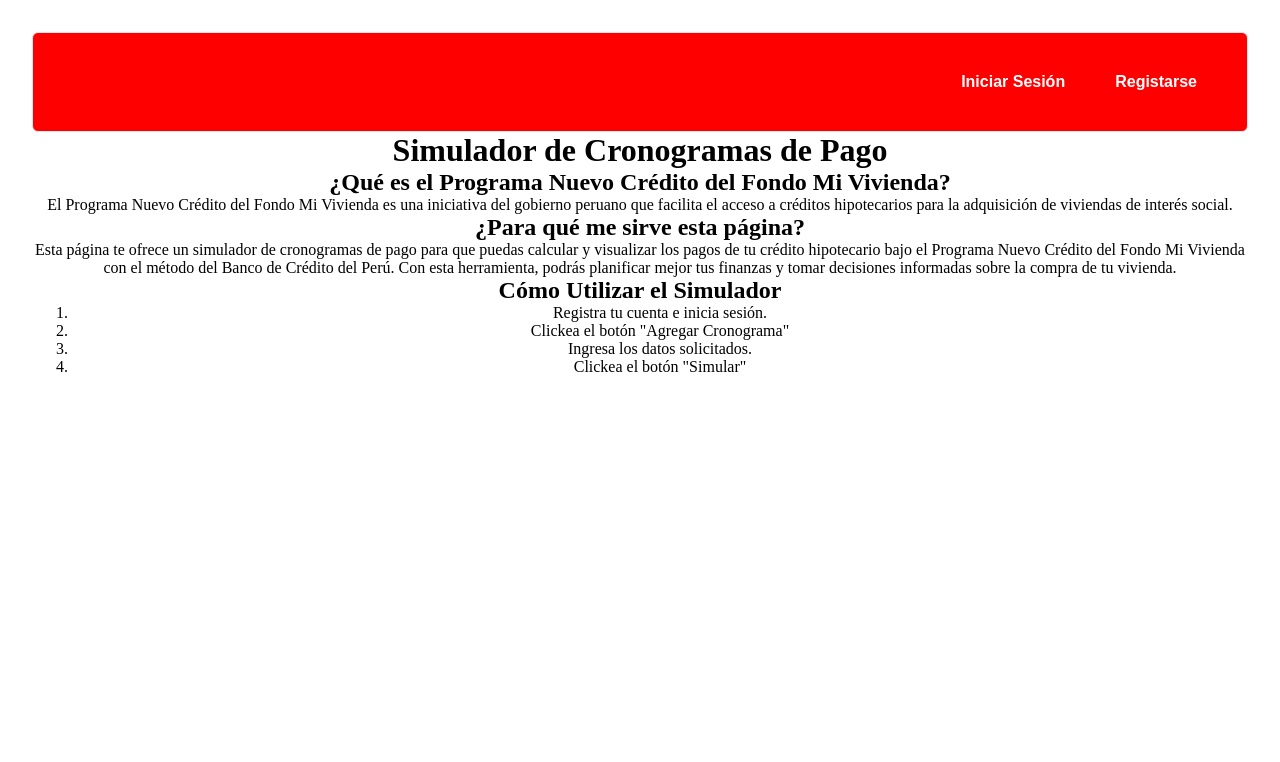
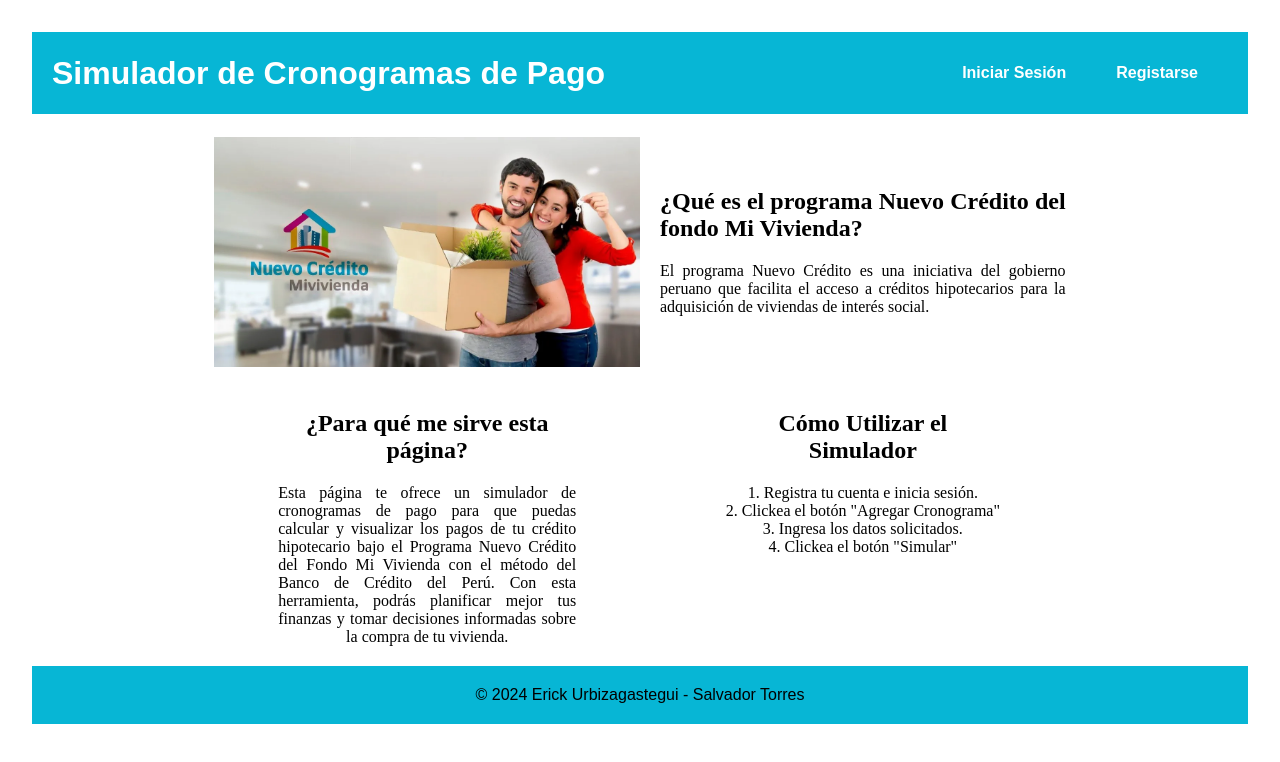
Before and after one commit to EUrbizagastegui/Simulador-Nuevo-Credito-Mi-Vivienda, a React (Vite) app: page /main-page in a window 1280 px wide. Shown: the top 762 px of the page. Built offline with nearby package versions, Linux system fonts and the light colour scheme; a web font is replaced by a local one.

Commit message:
Terminada la implementación de la Main Page.

```diff
--- a/src/components/log-in/LogIn.css
+++ b/src/components/log-in/LogIn.css
@@ -15,6 +15,7 @@
     color: white;
     text-align: justify;
     text-align-last: center;
+    line-height: 30px;
     font-size: 18px;
 }
 .log-in div:nth-child(1) {
@@ -25,3 +26,6 @@
     color: white;
     font-size: 65px;
 }
+.log-in button {
+    width: 100%;
+}
--- a/src/components/log-in/LogIn.jsx
+++ b/src/components/log-in/LogIn.jsx
@@ -2,6 +2,7 @@ import './LogIn.css'
 import { useState } from 'react';
 import LabelInput from '../label-input/LabelInput';
 import { Button } from 'primereact/button';
+import { Link } from 'react-router-dom';
 
 const LogIn = () => {
     const [email, setEmail] = useState('');
@@ -23,7 +24,9 @@ const LogIn = () => {
                 {information.map((info) =>
                     <LabelInput key={info[0]} id={info[0]} text={info[1]} state={info[2]} setState={info[3]} />
                 )}
-                <Button label='Iniciar Sesión' />
+                <Link to='/home'>
+                    <Button label='Iniciar Sesión' />
+                </Link>
             </div>
         </div>
     )
--- a/src/components/main-page/MainPage.css
+++ b/src/components/main-page/MainPage.css
@@ -1,13 +1,69 @@
-.toolbar {
-    background-color: red;
+.main-page-content {
+    display: flex;
+    flex-direction: column;
+    align-items: center;
+    min-height: 100dvh;
+    grid-template-rows: 90px 600px 90px;
+    grid-template-columns: 1fr 2fr 1fr;
+}
+.toolbar, .footer {
+    background-color: #07B6D5;
+    border: 0;
+    border-radius: 0;
+    width: 100%;
+}
+.toolbar h1 {
+    color: white;
 }
 .toolbar-button {
-    padding: 20px 20px 20px 20px;
     margin-right: 10px;
     background-color: transparent;
     border: none;
 }
 .toolbar-button:hover {
     cursor: pointer;
-    background-color: blue;
+    background-color: #07A7C6;
 }
+.main-page-content-center {
+    display: grid;
+    width: 70%;
+    grid-template-rows: 1fr 1fr;
+    grid-template-columns: 1fr 1fr;
+    place-items: center;
+}
+.main-page-content-center img {
+    display: block;
+    width: 100%;
+    grid-row: 1 / 2;
+    grid-column: 1 / 2;
+}
+.main-page-content-center h2 {
+    margin-bottom: 20px;
+}
+.main-page-content-center div:nth-child(2) {
+    grid-row: 1 / 2;
+    grid-column: 2 / 3;
+    padding-left: 20px;
+    text-align: justify;
+}
+.main-page-content-center div:nth-child(3) {
+    grid-row: 2 / 3;
+    grid-column: 1 / 2;
+    text-align: justify;
+    text-align-last: center;
+    width: 70%;
+    height: 100%;
+    padding-top: 20px;
+    padding-bottom: 20px;
+}
+.main-page-content-center div:nth-child(4) {
+    grid-row: 2 / 3;
+    grid-column: 2 / 3;
+    padding-left: 20px;
+    padding-top: 20px;
+    width: 70%;
+    height: 100%;
+}
+.main-page-content-center div:nth-child(3) h2, .main-page-content-center div:nth-child(4) h2 {
+    text-align: center;
+}
--- a/src/components/main-page/MainPage.jsx
+++ b/src/components/main-page/MainPage.jsx
@@ -4,6 +4,11 @@ import { Button } from 'primereact/button';
 import { Link } from 'react-router-dom';
 
 const MainPage = () => {
+    const toolbarTitle = (
+        <div>
+            <h1>Simulador de Cronogramas de Pago</h1>
+        </div>
+    )
     const toolbarButtons = (
         <>
             <Link to="/log-in">
@@ -15,19 +20,19 @@ const MainPage = () => {
         </>
     )
     return (
+        <div className='main-page-content'>
+            <Toolbar className='toolbar' start={toolbarTitle} end={toolbarButtons} />
+            <div className='main-page-content-center'>
+                <img src="../../src/assets/images/main-page-img.webp" alt="Hero image" />
                 <div>
-            <Toolbar className='toolbar' end={toolbarButtons} />
-            <header>
-                <h1>Simulador de Cronogramas de Pago</h1>
-            </header>
-            <section>
-                <h2>¿Qué es el Programa Nuevo Crédito del Fondo Mi Vivienda?</h2>
+                    <h2>¿Qué es el programa Nuevo Crédito del fondo Mi Vivienda?</h2>
                     <p>
-                    El Programa Nuevo Crédito del Fondo Mi Vivienda es una iniciativa
+                        El programa Nuevo Crédito es una iniciativa
                         del gobierno peruano que facilita el acceso a créditos hipotecarios
                         para la adquisición de viviendas de interés social.
                     </p>
-            </section>
+                </div>
+                <div>
                     <h2>¿Para qué me sirve esta página?</h2>
                     <p>
                         Esta página te ofrece un simulador de cronogramas de pago para que
@@ -37,15 +42,16 @@ const MainPage = () => {
                         mejor tus finanzas y tomar decisiones informadas sobre
                         la compra de tu vivienda.
                     </p>
-            <section>
+                </div>
+                <div>
                     <h2>Cómo Utilizar el Simulador</h2>
-                <ol>
-                    <li>Registra tu cuenta e inicia sesión.</li>
-                    <li>Clickea el botón "Agregar Cronograma"</li>
-                    <li>Ingresa los datos solicitados.</li>
-                    <li>Clickea el botón "Simular"</li>
-                </ol>
-            </section>
+                    <p>1. Registra tu cuenta e inicia sesión.</p>
+                    <p>2. Clickea el botón "Agregar Cronograma"</p>
+                    <p>3. Ingresa los datos solicitados.</p>
+                    <p>4. Clickea el botón "Simular"</p>
+                </div>
+            </div>
+            <Toolbar className='footer' center='© 2024 Erick Urbizagastegui - Salvador Torres' />
         </div>
     )
 }
--- a/src/components/register/Register.css
+++ b/src/components/register/Register.css
@@ -7,3 +7,6 @@
     text-align: center;
     margin-bottom: 20px;
 }
+.register button {
+    width: 100%;
+}
--- a/src/components/register/Register.jsx
+++ b/src/components/register/Register.jsx
@@ -2,6 +2,7 @@ import './Register.css'
 import { useState } from 'react';
 import LabelInput from '../label-input/LabelInput';
 import { Button } from 'primereact/button';
+import { Link } from 'react-router-dom';
 
 const Register = () => {
     const [username, setUsername] = useState('');
@@ -22,7 +23,9 @@ const Register = () => {
             {information.map((info) =>
                 <LabelInput key={info[0]} id={info[0]} text={info[1]} state={info[2]} setState={info[3]} />
             )}
-            <Button label='Registrarse' />
+            <Link to='/log-in'>
+                <Button label='Registrarse' />
+            </Link>
         </div>
     )
 }
```
Also changed, not shown: src/assets/images/main-page-img.webp (added). Lines whose indentation alone changed are shown as unchanged.
